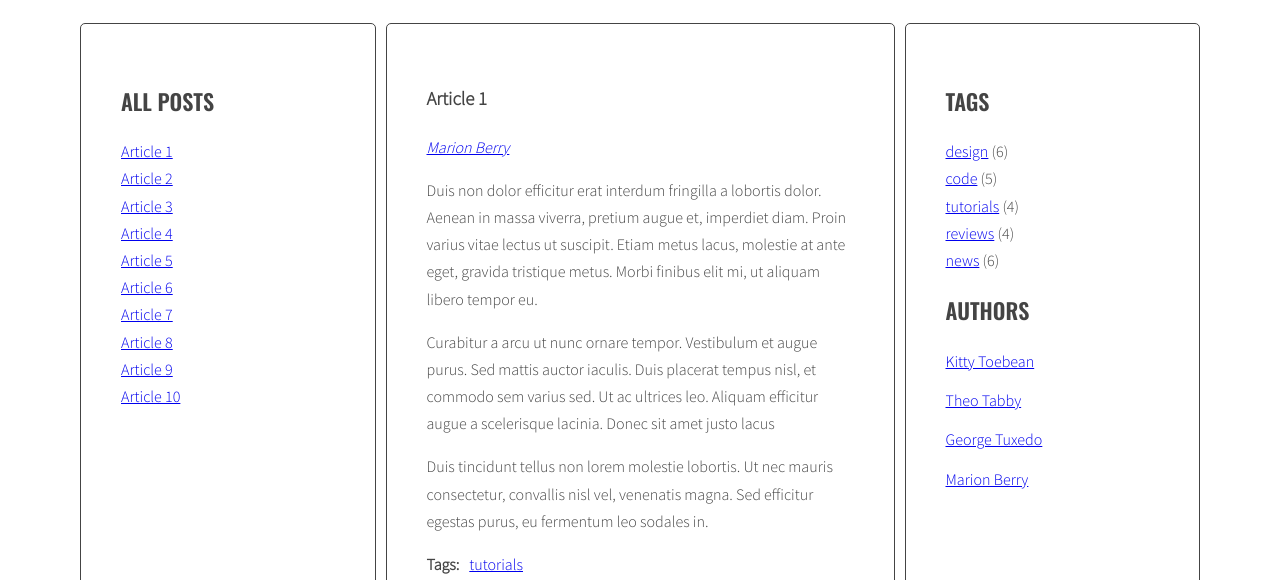
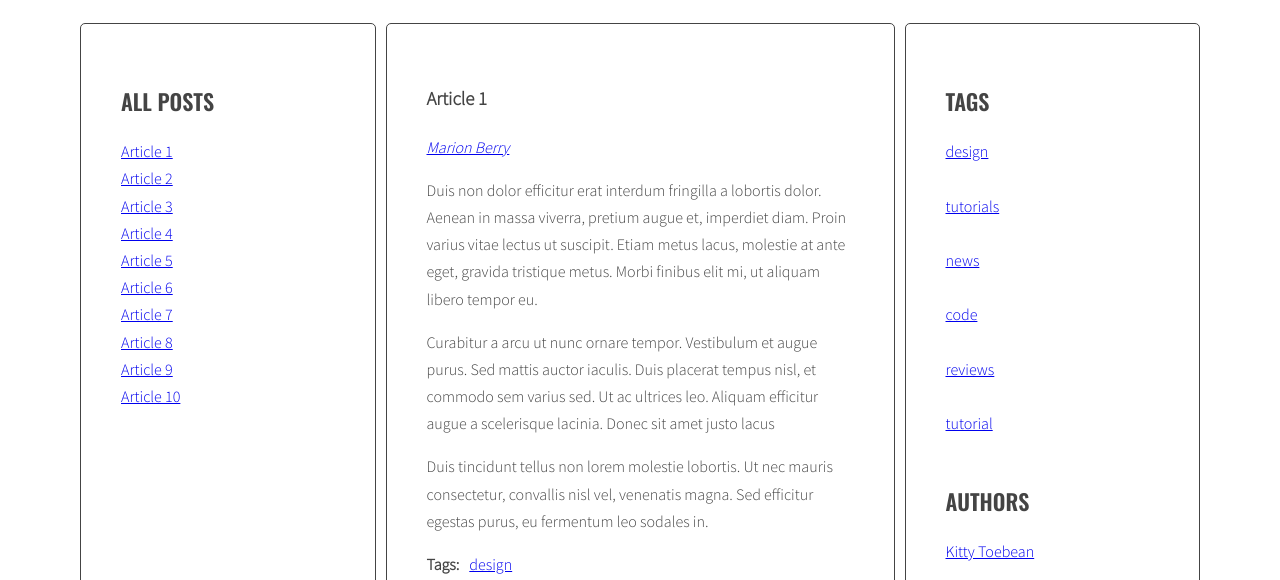
Before and after one commit to Programophobia/javascript-blog, a website: page index.html in a window 1280 px wide. Shown: the part 220-800 px from the top of the page. Drawn offline with nearby package versions, Linux system fonts and the light colour scheme.

Commit message:
Function generateTags modified

```diff
--- a/index.html
+++ b/index.html
@@ -161,11 +161,6 @@
             <aside class="sidebar">
               <h2 class="section-title">Tags</h2>
               <ul class="list tags">
-                <li><a href="#">design</a> <span>(6)</span></li>
-                <li><a href="#">code</a> <span>(5)</span></li>
-                <li><a href="#">tutorials</a> <span>(4)</span></li>
-                <li><a href="#">reviews</a> <span>(4)</span></li>
-                <li><a href="#">news</a> <span>(6)</span></li>
               </ul>
               <h2 class="section-title">Authors</h2>
               <ul class="list authors">
--- a/js/script.js
+++ b/js/script.js
@@ -41,7 +41,8 @@ const optArticleSelector = '.post',
   optTitleSelector = '.post-title',
   optTitleListSelector = '.titles',
   optArticleTagsSelector = '.post-tags .list',
-  optArticleAuthorSelector = '.post .post-author';
+  optArticleAuthorSelector = '.post .post-author',
+  optTagsListSelector = '.list.tags';
 
 function generateTitleLinks(customSelector = ''){
 
@@ -85,7 +86,10 @@ generateTitleLinks();
 
 //TAGS
 
-function generateTags(){
+function generateTags() {
+  /* [NEW] create a new variable allTags with an empty array */
+  let allTags = [];
+
   /* find all articles */
   const articles = document.querySelectorAll(optArticleSelector);
 
@@ -116,14 +120,22 @@ function generateTags(){
       console.log(linkHTML);
 
       /* add generated code to html variable */
-      //html = html + linkHTML;
-      tagList.insertAdjacentHTML('afterbegin', linkHTML);
+      html = html + linkHTML;
+      /* [NEW] check if this link is NOT already in allTags */
+      if(allTags.indexOf(linkHTML) == -1){
+        /* [NEW] add generated code to allTags array */
+        allTags.push(linkHTML);
+      }
     }
     /* insert HTML of all the links into the tags wrapper */
-    //tagList.innerHTML = html;
-
+    tagList.innerHTML = html;
     console.log(html);
   }
+  /* [NEW] find list of tags in right column */
+  const tagListRight = document.querySelector(optTagsListSelector);
+
+  /* [NEW] add html from allTags to tagList */
+  tagListRight.innerHTML = allTags.join(' ');
 }
 generateTags();
 
@@ -249,4 +261,4 @@ function addClickListenersToAuthors(){
   }
 }
 addClickListenersToAuthors();
-console.log(addClickListenersToAuthors);
+console.log('addClickListenersToAuthors');
```
